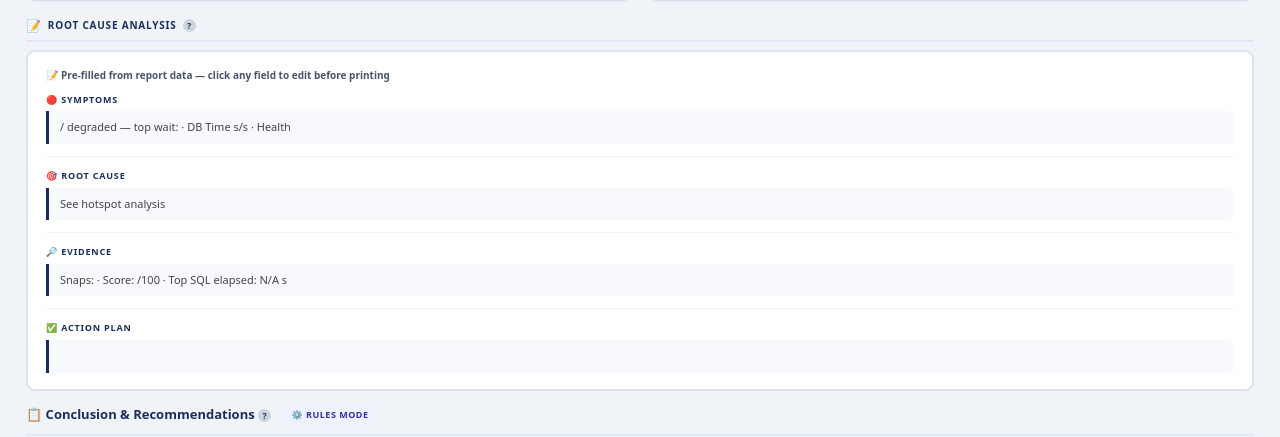
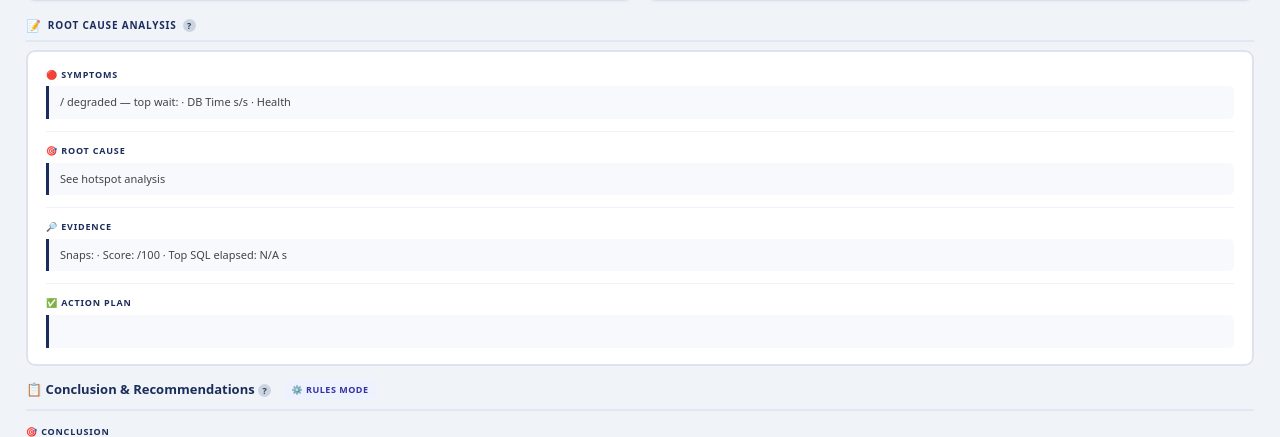
Before and after one commit to gtsproj/AWR_Insight_Portal_v3, a Python web app: template portal/templates/analysis_report_render.html in a window 1280 px wide. Shown: the part 3024-3461 px from the top of the page. Run offline with Jinja, Linux system fonts and the light colour scheme; the template is opened without the code that fills it, so the values that code supplies are empty; some libraries are stand-ins or nearby versions.

Commit message:
Remove misleading 'click any field to edit' hint from RCA section
The RCA fields' contenteditable styling (cursor:text;outline:none)
gives no visual affordance that they're actually editable -- no
border, no hover highlight -- so the persistent instruction text
telling users to click and edit read as misleading/broken rather than
helpful. Removed per Ganesh's request.

Tested and confirmed working by Ganesh.

```diff
--- a/portal/templates/analysis_report_render.html
+++ b/portal/templates/analysis_report_render.html
@@ -1353,9 +1353,6 @@ tr:nth-child(even) td{background:#FAFBFE}
 <div class="st" id="sec-root-cause"><span class="st-icon">📝</span> Root Cause Analysis {{ help("A structured Symptoms → Root Cause → Evidence → Action Plan summary, pre-filled from this report's data. Click into any field below to edit it before printing or sharing — it's a starting draft for an incident writeup, not a final answer.") }}</div>
 {# Editable version (screen only) #}
 <div class="rca-wrap" id="rca-editable" style="border:2px solid #dee2ec;background:#fff">
-  <div class="no-print" style="font-size:10px;color:#475569;font-weight:600;margin-bottom:10px">
-    📝 Pre-filled from report data — click any field to edit before printing
-  </div>
   {% set rca_rows = [
     ('🔴 Symptoms',   dbname~'/'~instance~' degraded — top wait: '~top_wait_event~' · DB Time '~kpi.db_time_ss~' s/s · Health '~health.rag),
     ('🎯 Root Cause', conclusion.hotspots[0] if conclusion.hotspots else 'See hotspot analysis'),
```
